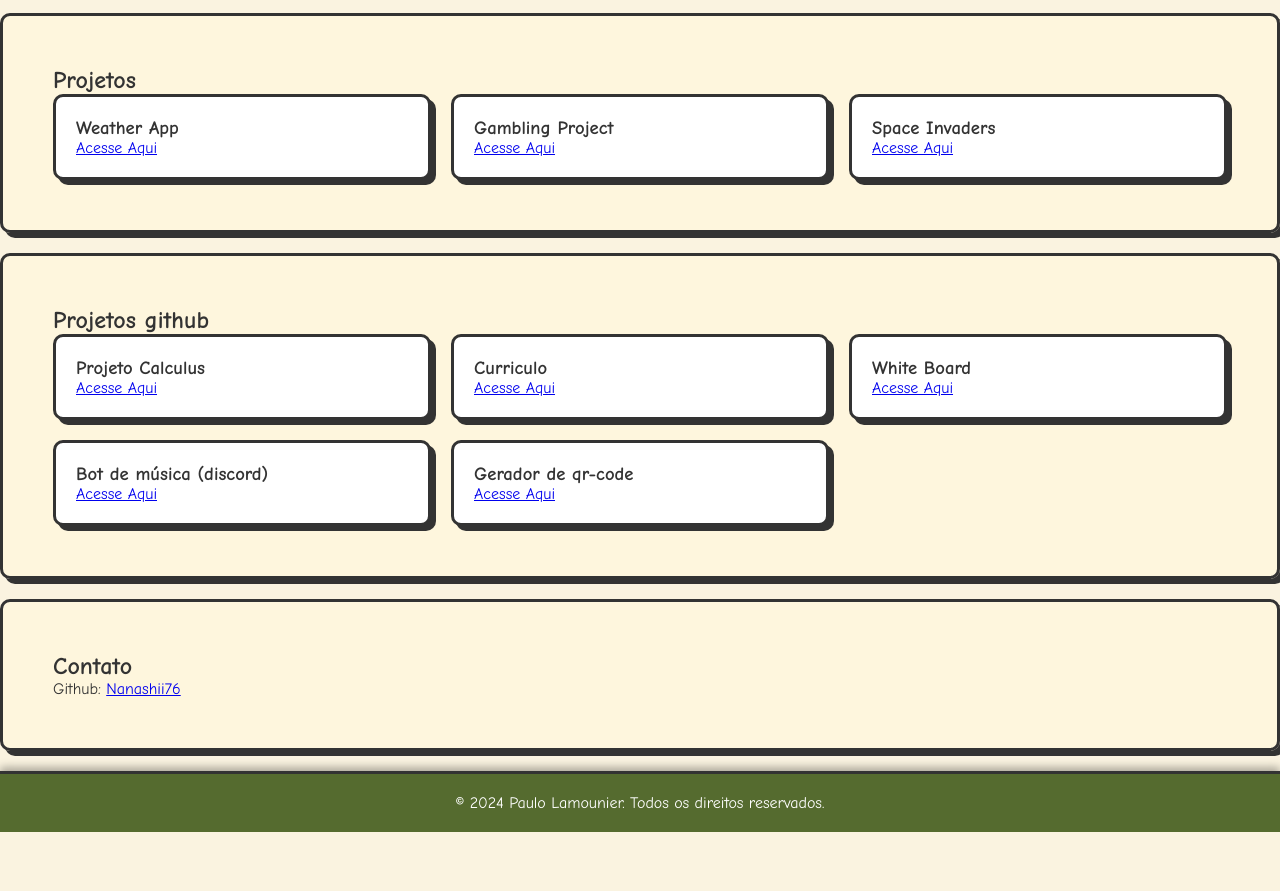
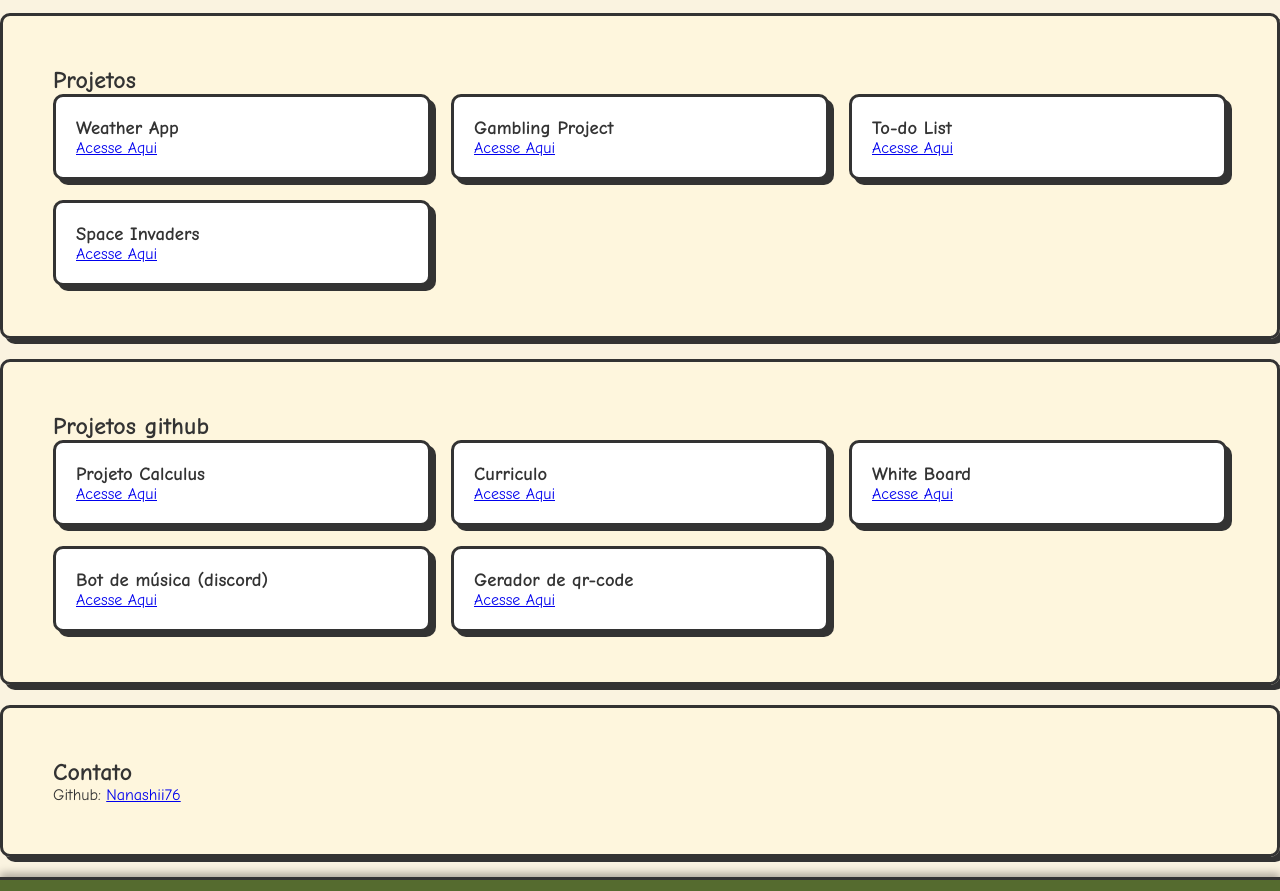
Before and after one commit to Nanashii76/portfolio, a plain HTML site: page index.html in a window 1280 px wide. Shown: the part 1067-1958 px from the top of the page. Before the commit the page ends 1899 px from the top, so only its background shows below. Drawn offline with Linux system fonts and the light colour scheme.

Commit message:
Update index.html

```diff
--- a/index.html
+++ b/index.html
@@ -42,12 +42,15 @@
                 <a href="/weather-app/index.html"> Acesse Aqui </a>
             </div>
 
-
                 <div class="project">
                     <h3>Gambling Project</h3>
                     <a href="/gambling-project/index.html"> Acesse Aqui </a>
                 </div>
 
+                <div class="project">
+                    <h3>To-do List</h3>
+                    <a href="/todo-list/index.html"> Acesse Aqui </a>
+                </div>
 
                 <div class="project">
                     <h3>Space Invaders</h3>
```
